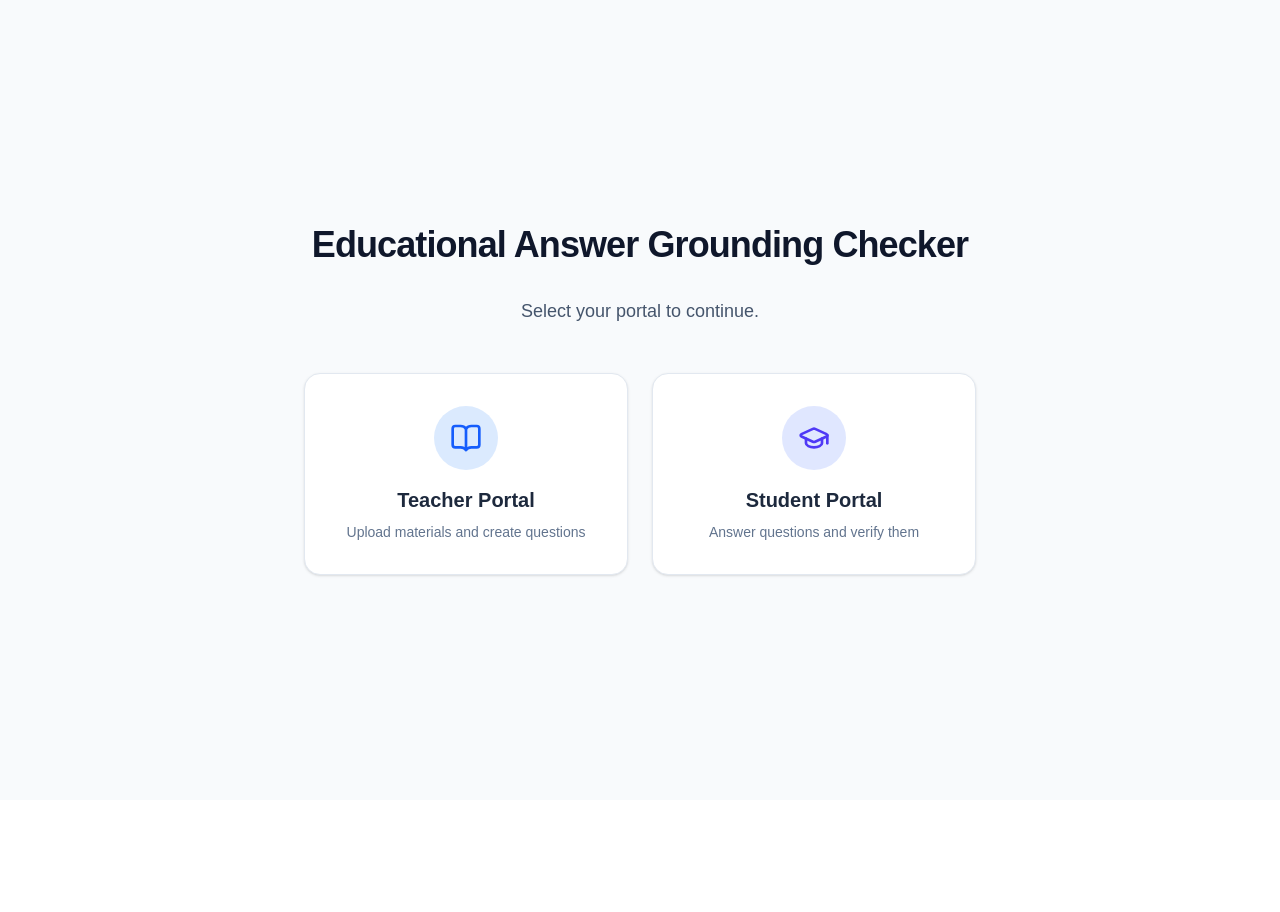
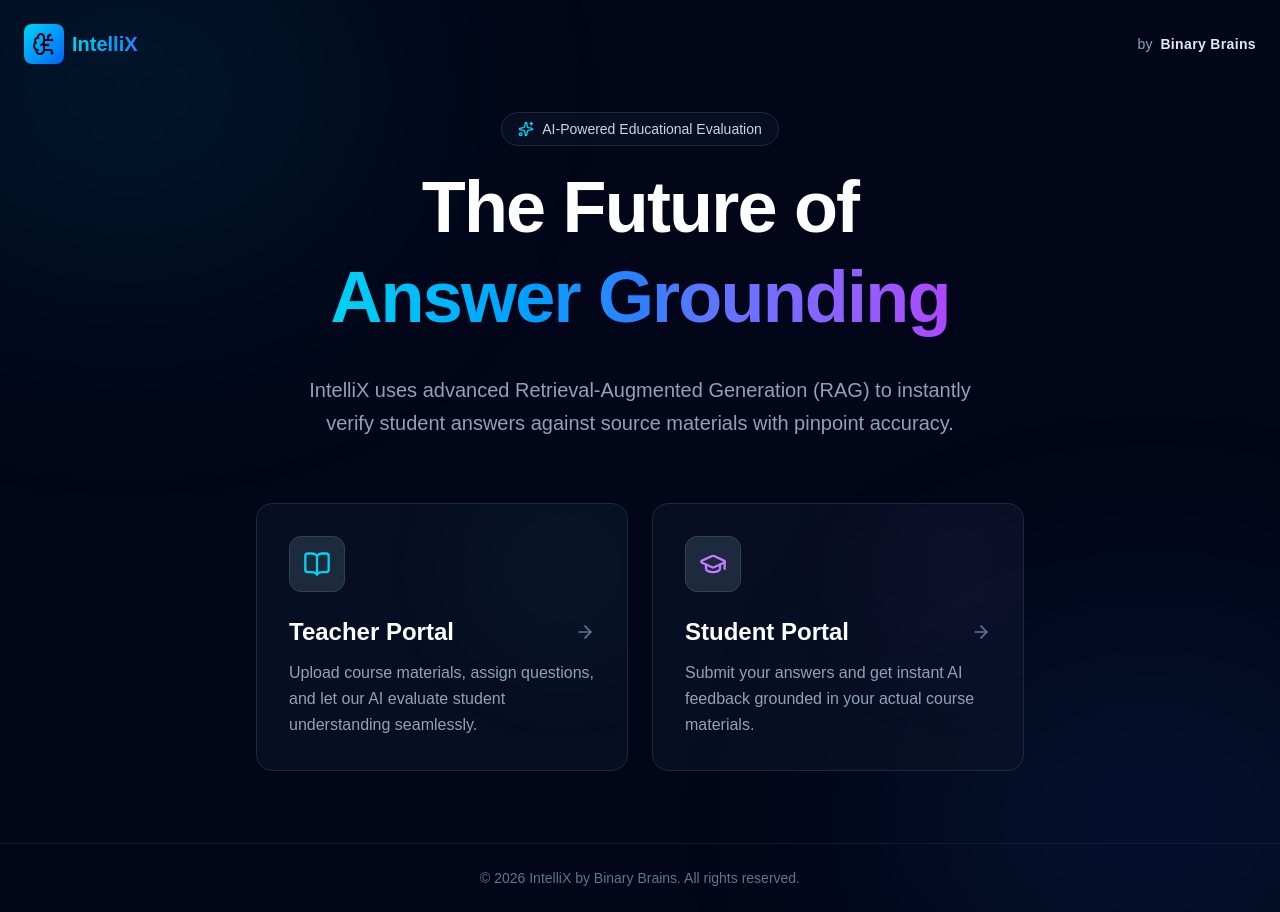
Before and after one commit to GuruPrashanth2005/IntelliX-26, a Next.js app in the folder frontend/: page / in a window 1280 px wide. Before the commit the page ends 800 px from the top, so only its background shows below. Built offline with nearby package versions, Linux system fonts and the light colour scheme.

Commit message:
feat: redesign landing page for IntelliX with dark theme and Binary Brains branding

```diff
--- a/frontend/src/app/page.tsx
+++ b/frontend/src/app/page.tsx
@@ -1,35 +1,88 @@
 import Link from "next/link";
-import { BookOpen, GraduationCap } from "lucide-react";
+import { BookOpen, GraduationCap, BrainCircuit, ArrowRight, Sparkles } from "lucide-react";
 
 export default function Home() {
   return (
-    <div className="min-h-screen bg-slate-50 flex items-center justify-center p-4">
-      <div className="max-w-2xl w-full text-center space-y-8">
-        <h1 className="text-4xl font-extrabold text-slate-900 tracking-tight">
-          Educational Answer Grounding Checker
-        </h1>
-        <p className="text-lg text-slate-600">
-          Select your portal to continue.
-        </p>
+    <div className="min-h-screen bg-slate-950 flex flex-col relative overflow-hidden selection:bg-cyan-500/30">
+      {/* Background glow effects */}
+      <div className="absolute top-[-10%] left-[-10%] w-[40%] h-[40%] rounded-full bg-cyan-500/10 blur-[120px] pointer-events-none" />
+      <div className="absolute bottom-[-10%] right-[-10%] w-[40%] h-[40%] rounded-full bg-blue-500/10 blur-[120px] pointer-events-none" />
 
-        <div className="grid md:grid-cols-2 gap-6 mt-12">
-          <Link href="/teacher" className="group flex flex-col items-center justify-center p-8 bg-white rounded-2xl shadow-sm border border-slate-200 hover:shadow-md hover:border-blue-300 transition-all">
-            <div className="h-16 w-16 bg-blue-100 text-blue-600 rounded-full flex items-center justify-center mb-4 group-hover:scale-110 transition-transform">
-              <BookOpen className="h-8 w-8" />
+      {/* Header/Nav */}
+      <nav className="w-full p-6 flex justify-between items-center relative z-10">
+        <div className="flex items-center space-x-2">
+          <div className="bg-gradient-to-br from-cyan-400 to-blue-600 p-2 rounded-lg">
+            <BrainCircuit className="w-6 h-6 text-slate-950" />
+          </div>
+          <span className="text-xl font-bold bg-clip-text text-transparent bg-gradient-to-r from-cyan-400 to-blue-500">
+            IntelliX
+          </span>
+        </div>
+        <div className="text-slate-400 text-sm font-medium flex items-center gap-2">
+          by <span className="text-slate-200 font-semibold tracking-wide">Binary Brains</span>
+        </div>
+      </nav>
+
+      {/* Main Content */}
+      <main className="flex-1 flex flex-col items-center justify-center p-6 relative z-10">
+        <div className="max-w-4xl w-full text-center space-y-8 mb-16">
+          <div className="inline-flex items-center space-x-2 bg-slate-900/50 border border-slate-800 rounded-full px-4 py-1.5 mb-4">
+            <Sparkles className="w-4 h-4 text-cyan-400" />
+            <span className="text-sm font-medium text-slate-300">AI-Powered Educational Evaluation</span>
+          </div>
+
+          <h1 className="text-5xl md:text-7xl font-extrabold text-white tracking-tight leading-tight">
+            The Future of <br className="hidden md:block" />
+            <span className="text-transparent bg-clip-text bg-gradient-to-r from-cyan-400 via-blue-500 to-purple-500">
+              Answer Grounding
+            </span>
+          </h1>
+
+          <p className="text-lg md:text-xl text-slate-400 max-w-2xl mx-auto leading-relaxed">
+            IntelliX uses advanced Retrieval-Augmented Generation (RAG) to instantly verify student answers against source materials with pinpoint accuracy.
+          </p>
+        </div>
+
+        {/* Portal Cards */}
+        <div className="grid md:grid-cols-2 gap-6 w-full max-w-3xl">
+          <Link href="/teacher" className="group relative rounded-2xl bg-slate-900/50 border border-slate-800 p-8 hover:bg-slate-800/50 hover:border-cyan-500/50 transition-all duration-300 overflow-hidden">
+            <div className="absolute top-0 right-0 w-32 h-32 bg-cyan-500/10 rounded-full blur-3xl group-hover:bg-cyan-500/20 transition-all" />
+
+            <div className="h-14 w-14 bg-slate-800 border border-slate-700 text-cyan-400 rounded-xl flex items-center justify-center mb-6 group-hover:scale-110 group-hover:bg-cyan-500/10 group-hover:border-cyan-500/30 transition-all">
+              <BookOpen className="h-7 w-7" />
             </div>
-            <h2 className="text-xl font-bold text-slate-800">Teacher Portal</h2>
-            <p className="text-slate-500 mt-2 text-sm text-center">Upload materials and create questions</p>
+
+            <h2 className="text-2xl font-bold text-white mb-3 flex items-center justify-between">
+              Teacher Portal
+              <ArrowRight className="w-5 h-5 text-slate-500 group-hover:text-cyan-400 group-hover:translate-x-1 transition-all" />
+            </h2>
+            <p className="text-slate-400 leading-relaxed">
+              Upload course materials, assign questions, and let our AI evaluate student understanding seamlessly.
+            </p>
           </Link>
 
-          <Link href="/student" className="group flex flex-col items-center justify-center p-8 bg-white rounded-2xl shadow-sm border border-slate-200 hover:shadow-md hover:border-indigo-300 transition-all">
-            <div className="h-16 w-16 bg-indigo-100 text-indigo-600 rounded-full flex items-center justify-center mb-4 group-hover:scale-110 transition-transform">
-              <GraduationCap className="h-8 w-8" />
+          <Link href="/student" className="group relative rounded-2xl bg-slate-900/50 border border-slate-800 p-8 hover:bg-slate-800/50 hover:border-purple-500/50 transition-all duration-300 overflow-hidden">
+            <div className="absolute top-0 right-0 w-32 h-32 bg-purple-500/10 rounded-full blur-3xl group-hover:bg-purple-500/20 transition-all" />
+
+            <div className="h-14 w-14 bg-slate-800 border border-slate-700 text-purple-400 rounded-xl flex items-center justify-center mb-6 group-hover:scale-110 group-hover:bg-purple-500/10 group-hover:border-purple-500/30 transition-all">
+              <GraduationCap className="h-7 w-7" />
             </div>
-            <h2 className="text-xl font-bold text-slate-800">Student Portal</h2>
-            <p className="text-slate-500 mt-2 text-sm text-center">Answer questions and verify them</p>
+
+            <h2 className="text-2xl font-bold text-white mb-3 flex items-center justify-between">
+              Student Portal
+              <ArrowRight className="w-5 h-5 text-slate-500 group-hover:text-purple-400 group-hover:translate-x-1 transition-all" />
+            </h2>
+            <p className="text-slate-400 leading-relaxed">
+              Submit your answers and get instant AI feedback grounded in your actual course materials.
+            </p>
           </Link>
         </div>
-      </div>
+      </main>
+
+      {/* Footer */}
+      <footer className="py-6 text-center text-slate-500 text-sm border-t border-slate-800/50 mt-12 relative z-10">
+        &copy; {new Date().getFullYear()} IntelliX by Binary Brains. All rights reserved.
+      </footer>
     </div>
   );
 }
```
